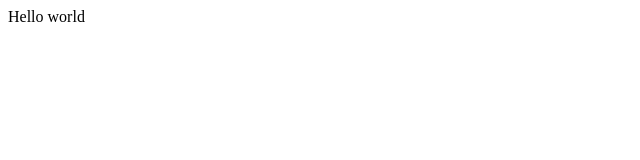
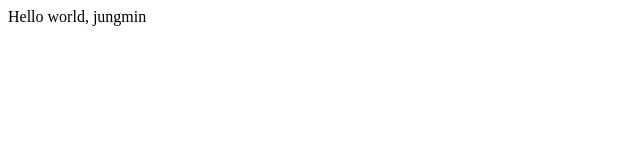
Before and after one commit to abcabcdd/opentutorials-jungmin1, a plain HTML site: page index.html in a window 1280 px wide. Shown: the full height of the page, 0-640 px from the left. Drawn offline with Linux system fonts and the light colour scheme.

Commit message:
change index.html

```diff
--- a/index.html
+++ b/index.html
@@ -14,6 +14,6 @@ Remove this if you use the .htaccess -->
 <link rel="apple-touch-icon" href="/apple-touch-icon.png" />
 </head>
 <body>
-Hello world
+Hello world, jungmin
 </body>
 </html>
```
